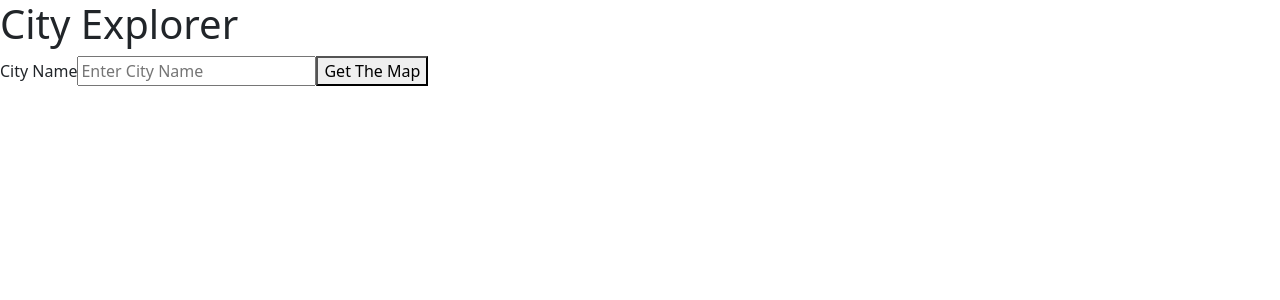
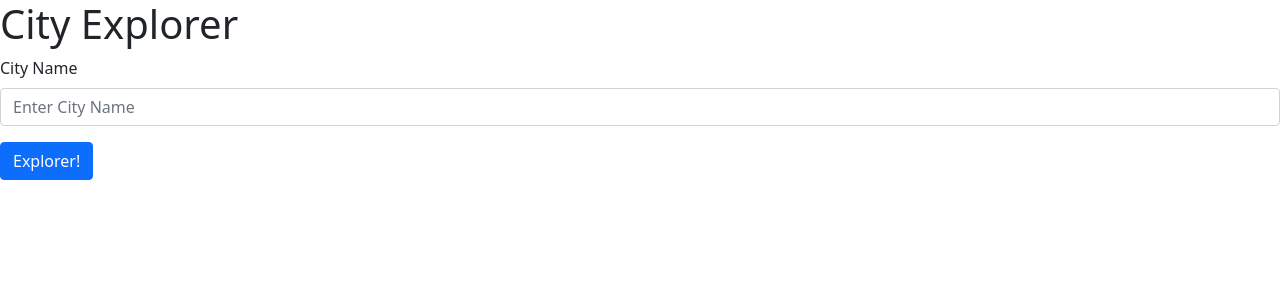
Before and after one commit to ElayyanAreej/city-explorer2, a React (Create React App) app: page / in a window 1280 px wide. Shown: the top 300 px of the page. Built offline with nearby package versions, Linux system fonts and the light colour scheme.

Commit message:
add bootstrap

```diff
--- a/src/App.js
+++ b/src/App.js
@@ -1,7 +1,9 @@
 import React from 'react';
 import 'bootstrap/dist/css/bootstrap.min.css';
 import axios from 'axios';
-import Weather from './Component/Weather';
+import Form from 'react-bootstrap/Form'
+import Button from 'react-bootstrap/Button'
+// import Weather from './Component/Weather';
 
 // import Form from 'react-bootstrap/Form'
 // import {Button} from 'react-bootstrap';
@@ -66,20 +68,53 @@ class App extends React.Component {
 
   render() {
     return (
-      <>
-        <h1>City Explorer</h1>
-        {/* <input type="text"  placeholder="City Name"/> */}
-        {/* <button onSubmit={this.getLocation}>Get The Map</button> */}
-        <form onSubmit={this.getLocation}>
-          <label>City Name</label>
-          <input type="text" placeholder="Enter City Name" name='city' />
+//       <>
+//         <h1>City Explorer</h1>
+//         {/* <input type="text"  placeholder="City Name"/> */}
+//         {/* <button onSubmit={this.getLocation}>Get The Map</button> */}
+//         <form onSubmit={this.getLocation}>
+//           <label>City Name</label>
+//           <input type="text" placeholder="Enter City Name" name='city' />
 
 
-          <button> Get The Map </button>
+//           <button> Get The Map </button>
 
-        </form>
+//         </form>
 
-        {this.state.showData &&
+//         {this.state.showData &&
+//           <p>{this.state.citySearch} Lat:{this.state.cityData.lat} /Lon:{this.state.cityData.lon} </p>}
+
+//         {this.state.showData &&
+//          <img src={`${this.state.cityImg}`} width={400}  />
+//         }
+
+// {this.state.showData &&
+//   this.state.weatherData.map((item)=>{
+//    return  (<div>
+//      {item.date}
+//     {item.description}
+//     </div>)
+//   })
+//    }
+
+//       </>
+
+<>
+      <h1>City Explorer</h1>
+
+<Form onSubmit={this.getLocation}>
+  <Form.Group className="mb-3" controlId="formBasicEmail">
+    <Form.Label>City Name</Form.Label>
+    <Form.Control type="text" placeholder="Enter City Name" name='city' />
+
+  </Form.Group>
+
+  <Button variant="primary" type="submit">
+  Explorer!
+  </Button>
+</Form>
+
+{this.state.showData &&
           <p>{this.state.citySearch} Lat:{this.state.cityData.lat} /Lon:{this.state.cityData.lon} </p>}
 
         {this.state.showData &&
@@ -95,7 +130,9 @@ class App extends React.Component {
   })
    }
 
-      </> )
+</>
+
+)
 }
 }
  export default App;
```
